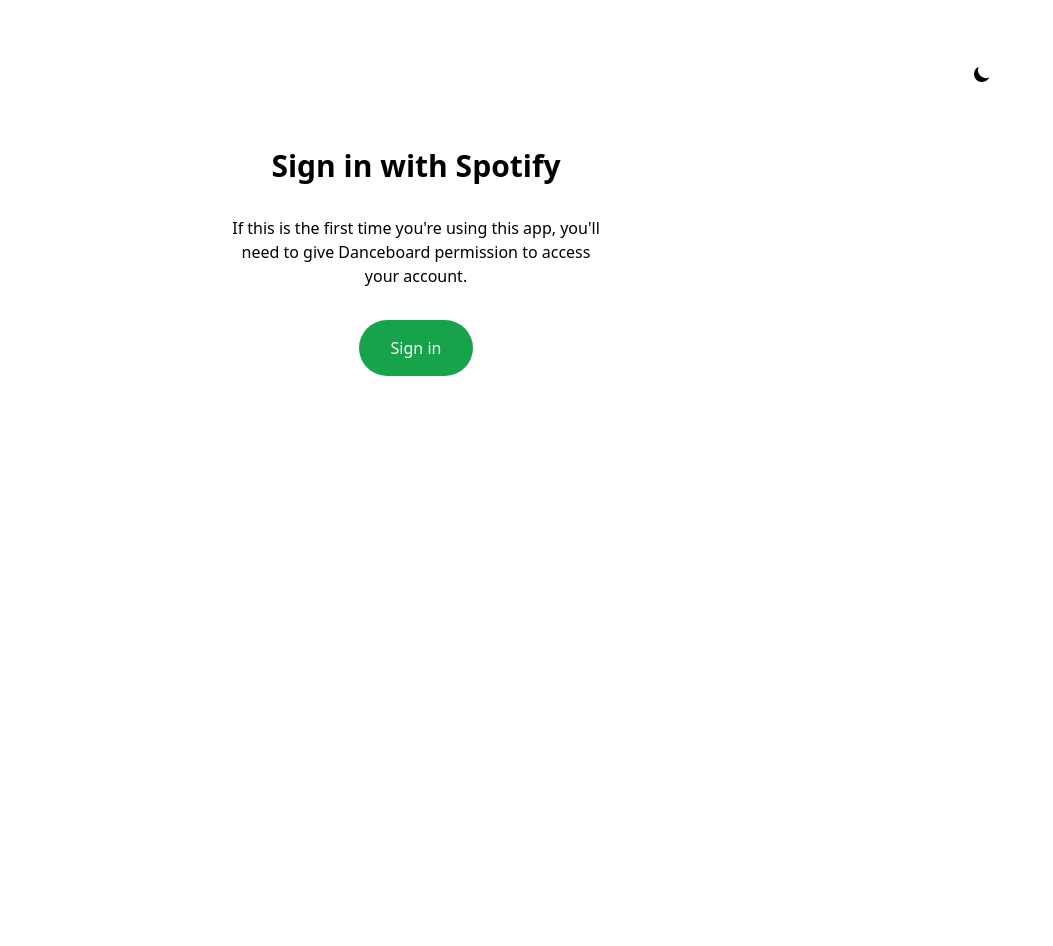
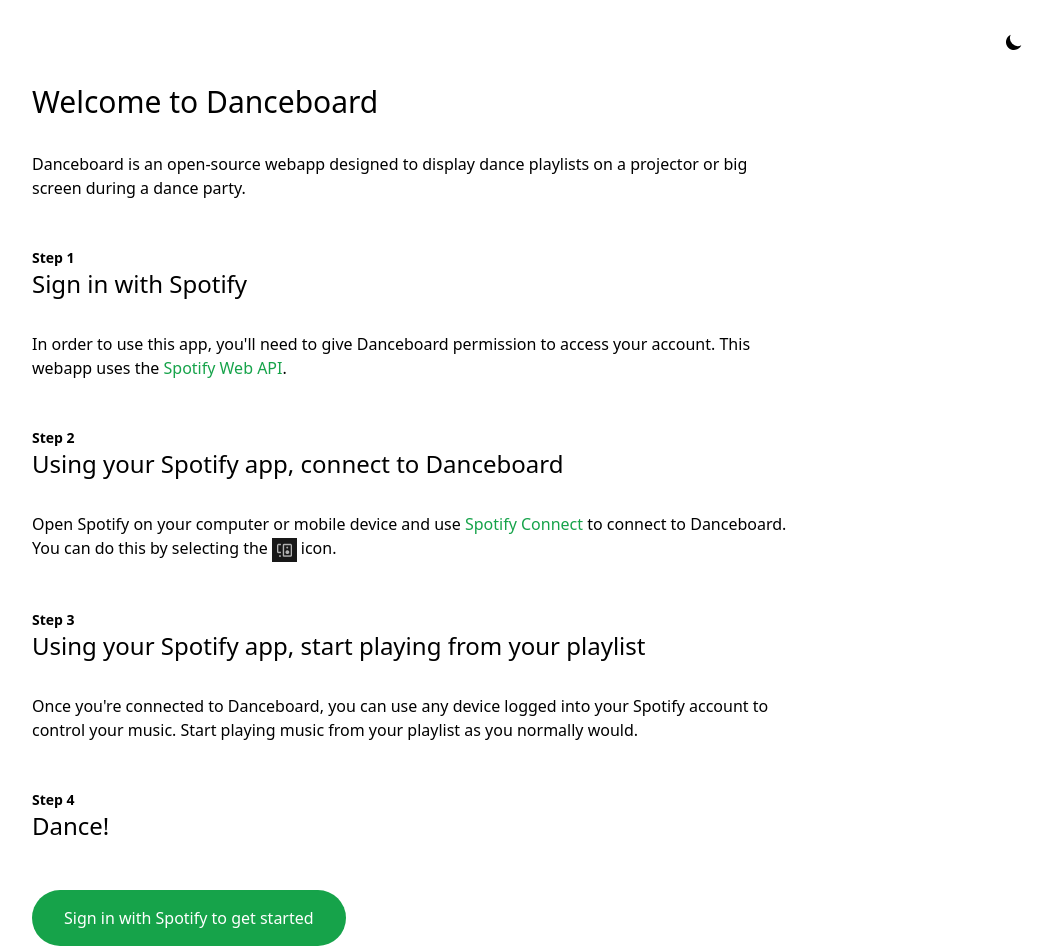
Before and after one commit to TimPaisley/danceboard, a Next.js app: page / in a window 1280 px wide. Shown: the whole page, without its empty margins (224-1277 px from the left). Before the commit the page ends 800 px from the top, so only its background shows below. Built offline with nearby package versions, Linux system fonts and the light colour scheme; no server answers.

Commit message:
Improve instructions on how to use Danceboard

```diff
--- a/components/Main.js
+++ b/components/Main.js
@@ -1,5 +1,5 @@
 export default function Layout({ children }) {
   return (
-    <main className="flex flex-col h-screen w-full p-16 bg-white dark:bg-gray-800">{children}</main>
+    <main className="flex flex-col h-screen w-full p-8 bg-white dark:bg-gray-800">{children}</main>
   )
 }
--- a/components/WebPlayback.js
+++ b/components/WebPlayback.js
@@ -2,6 +2,7 @@
 import Features from './Features'
 import ProgressBar from './ProgressBar'
 import Tracks from './Tracks'
+import Welcome from './Welcome'
 
 export default function WebPlayback({ token, setUri }) {
   const [active, setActive] = useState(false)
@@ -67,15 +68,7 @@
   }, [playerState])
 
   if (!active) {
-    return (
-      <div className="mt-16 text-center">
-        <h1 className="text-3xl font-bold">Danceboard is ready!</h1>
-
-        <p className="mt-8">
-          Open the Spotify app and transfer playback to Danceboard to get started.
-        </p>
-      </div>
-    )
+    return <Welcome ready />
   } else {
     return (
       <div className="flex flex-col justify-between items-stretch h-full">
--- /dev/null
+++ b/components/Welcome.js
@@ -0,0 +1,79 @@
+import { signIn } from 'next-auth/react'
+
+export default function Welcome({ ready = false }) {
+  return (
+    <div className="flex-grow max-w-3xl w-full m-auto my-8">
+      <h1 className="text-3xl">Welcome to Danceboard</h1>
+
+      <p className="mt-8">
+        Danceboard is an open-source webapp designed to display dance playlists on a projector or
+        big screen during a dance party.
+      </p>
+
+      <div className={ready ? 'opacity-30' : ''}>
+        <p className="mt-12 text-sm font-bold flex space-x-2">
+          {ready && <CheckIcon />}
+          <span>Step 1</span>
+        </p>
+        <h2 className="text-2xl">Sign in with Spotify</h2>
+
+        <p className="mt-8">
+          In order to use this app, you&apos;ll need to give Danceboard permission to access your
+          account. This webapp uses the{' '}
+          <a
+            className="text-green-600 hover:underline"
+            href="https://developer.spotify.com/documentation/web-api/">
+            Spotify Web API
+          </a>
+          .
+        </p>
+      </div>
+
+      <p className="mt-12 text-sm font-bold">Step 2</p>
+      <h2 className="text-2xl">Using your Spotify app, connect to Danceboard</h2>
+
+      <p className="mt-8">
+        Open Spotify on your computer or mobile device and use{' '}
+        <a
+          className="text-green-600 hover:underline"
+          href="https://support.spotify.com/us/article/spotify-connect/">
+          Spotify Connect
+        </a>{' '}
+        to connect to Danceboard. You can do this by selecting the{' '}
+        <img className="inline h-6" src="spotify-connect-icon.png" /> icon.
+      </p>
+
+      <p className="mt-12 text-sm font-bold">Step 3</p>
+      <h2 className="text-2xl">Using your Spotify app, start playing from your playlist</h2>
+
+      <p className="mt-8">
+        Once you're connected to Danceboard, you can use any device logged into your Spotify account
+        to control your music. Start playing music from your playlist as you normally would.
+      </p>
+
+      <p className="mt-12 text-sm font-bold">Step 4</p>
+      <h2 className="text-2xl">Dance!</h2>
+
+      {!ready && (
+        <button
+          className="mt-12 py-4 px-8 bg-green-600 text-white rounded-full"
+          onClick={() => signIn('spotify')}>
+          Sign in with Spotify to get started
+        </button>
+      )}
+    </div>
+  )
+}
+
+function CheckIcon() {
+  return (
+    <svg
+      xmlns="http://www.w3.org/2000/svg"
+      className="h-5 w-5"
+      fill="none"
+      viewBox="0 0 24 24"
+      stroke="currentColor">
+      <path strokeLinecap="round" strokeLinejoin="round" strokeWidth={2} d="M5 13l4 4L19 7" />
+    </svg>
+  )
+}
--- a/pages/index.tsx
+++ b/pages/index.tsx
@@ -1,6 +1,7 @@
 import Head from 'next/head'
 import Header from '../components/Header'
 import Main from '../components/Main'
+import Welcome from '../components/Welcome'
 import WebPlayback from '../components/WebPlayback'
 import { useSession, signIn } from 'next-auth/react'
 import { useEffect, useState } from 'react'
@@ -34,24 +35,7 @@
       <Main>
         <Header uri={uri} />
 
-        {token !== '' ? (
-          <WebPlayback token={token} setUri={setUri} />
-        ) : (
-          <div className="mt-16 text-center">
-            <h1 className="text-3xl font-bold">Sign in with Spotify</h1>
-
-            <p className="mt-8 m-auto w-1/3">
-              If this is the first time you&apos;re using this app, you&apos;ll need to give
-              Danceboard permission to access your account.
-            </p>
-
-            <button
-              className="mt-8 py-4 px-8 bg-green-600 text-white rounded-full"
-              onClick={() => signIn('spotify')}>
-              Sign in
-            </button>
-          </div>
-        )}
+        {token !== '' ? <WebPlayback token={token} setUri={setUri} /> : <Welcome />}
       </Main>
     </>
   )
```
Also changed, not shown: public/spotify-connect-icon.png (added).
